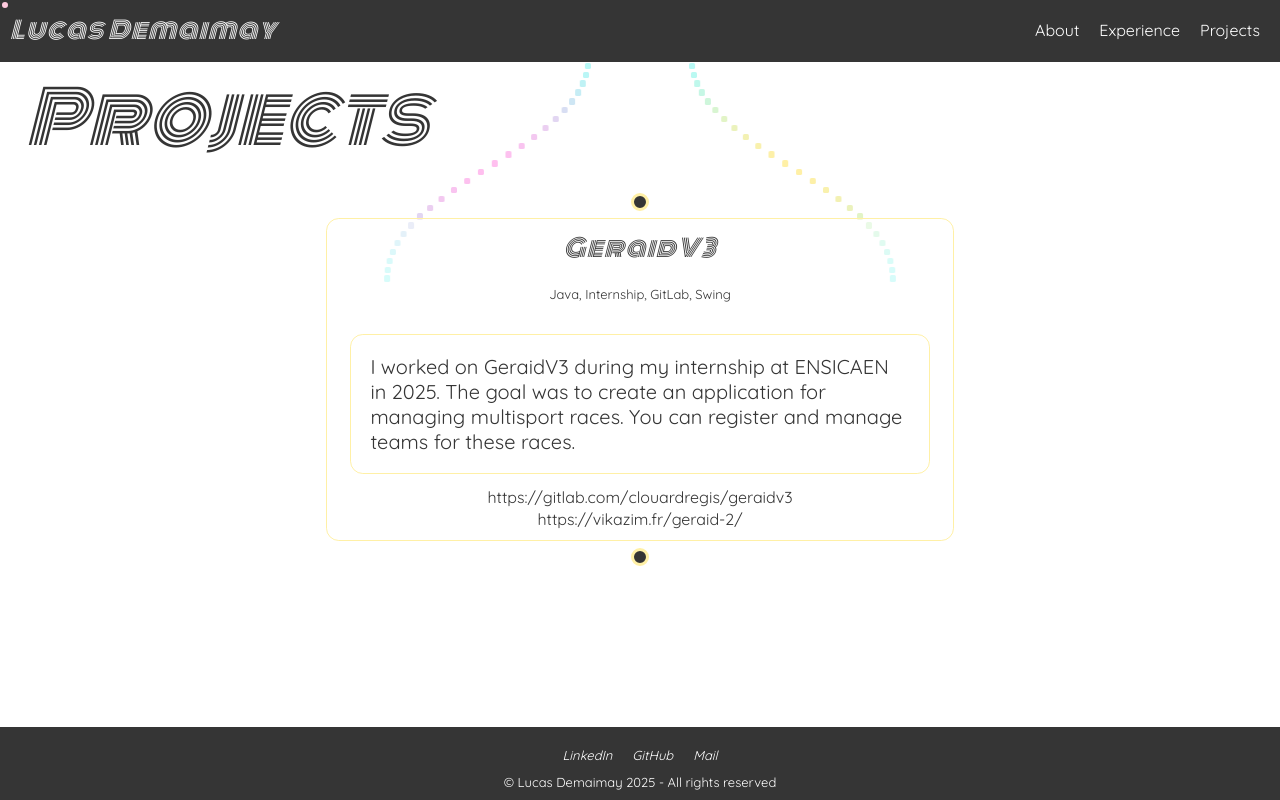
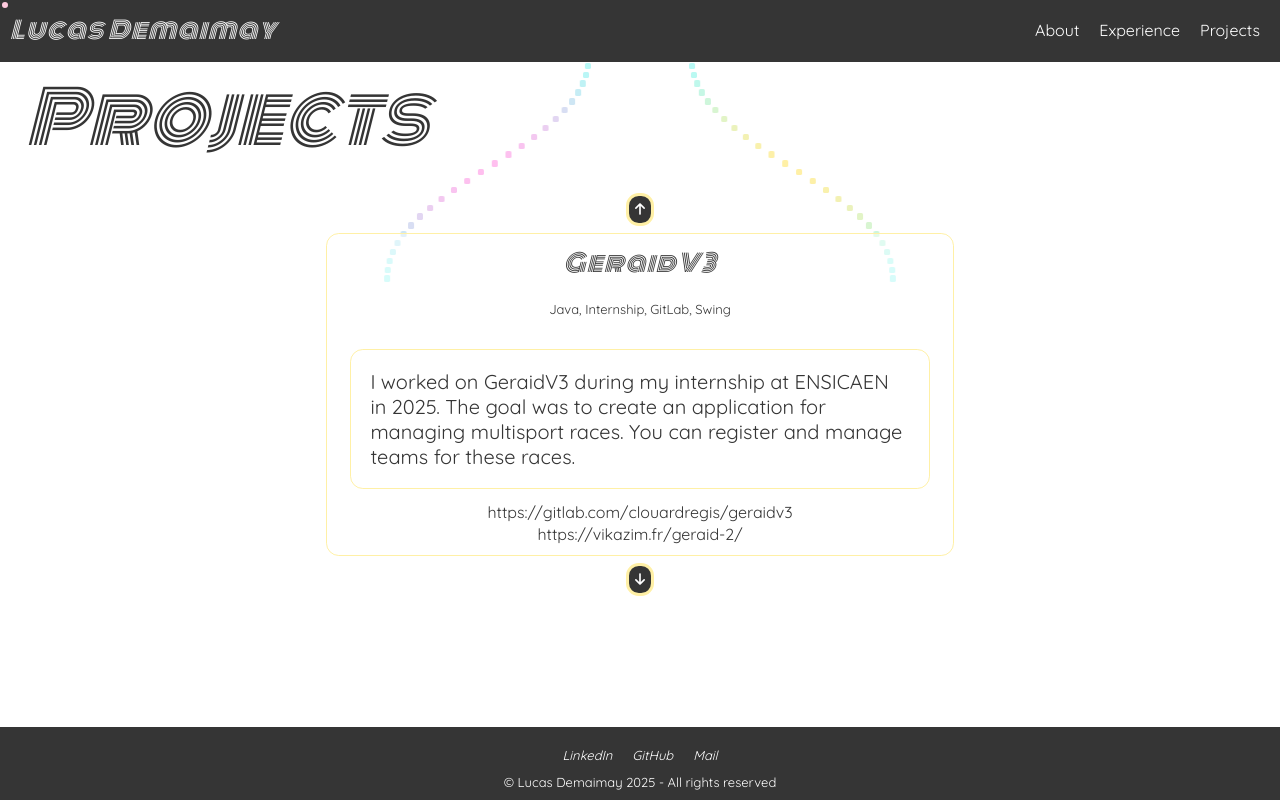
Before and after one commit to Lucas-Demaimay/Portfolio, a Vue app: page /#/projects in a window 1280 px wide. Built offline with nearby package versions, Linux system fonts and the light colour scheme.

Commit message:
fix: fix buttons

```diff
--- a/index.html
+++ b/index.html
@@ -5,6 +5,7 @@
     <link rel="icon" href="/favicon.ico">
     <meta name="viewport" content="width=device-width, initial-scale=1.0">
     <meta name="description" content="Portfolio de Lucas Demaimay">
+    <link rel="stylesheet" href="https://cdnjs.cloudflare.com/ajax/libs/font-awesome/6.5.1/css/all.min.css"/>
     <title>Vite App</title>
   </head>
   <body>
--- a/package.json
+++ b/package.json
@@ -9,6 +9,8 @@
     "preview": "vite preview"
   },
   "dependencies": {
+    "@fortawesome/free-solid-svg-icons": "^7.1.0",
+    "@fortawesome/vue-fontawesome": "^3.1.2",
     "vue": "^3.5.17",
     "vue-router": "^4.5.1"
   },
--- a/src/assets/style/project.css
+++ b/src/assets/style/project.css
@@ -10,6 +10,7 @@
   justify-content: flex-start;
   align-items: center;
   width: 50%;
+  min-width: 50%;
 }
 
 .keywords {
--- a/src/views/ProjectsView.vue
+++ b/src/views/ProjectsView.vue
@@ -32,7 +32,9 @@ function nextProject() {
   </h1>
   <div class="row">
     <div class="column">
-      <button @click="previousProject"></button>
+      <button @click="previousProject">
+        <i class="fas fa-arrow-up"></i>
+      </button>
       <Project
         :title="currentProject?.title"
         :keywords="currentProject?.keywords"
@@ -41,7 +43,9 @@ function nextProject() {
         :alt="currentProject?.alt"
         :links="currentProject?.links"
       />
-      <button @click="nextProject"></button>
+      <button @click="nextProject">
+        <i class="fas fa-arrow-down"></i>
+      </button>
     </div>
   </div>
 </template>
```
Also changed, not shown: 1 other file (tests, documents, lock files or other folders).
